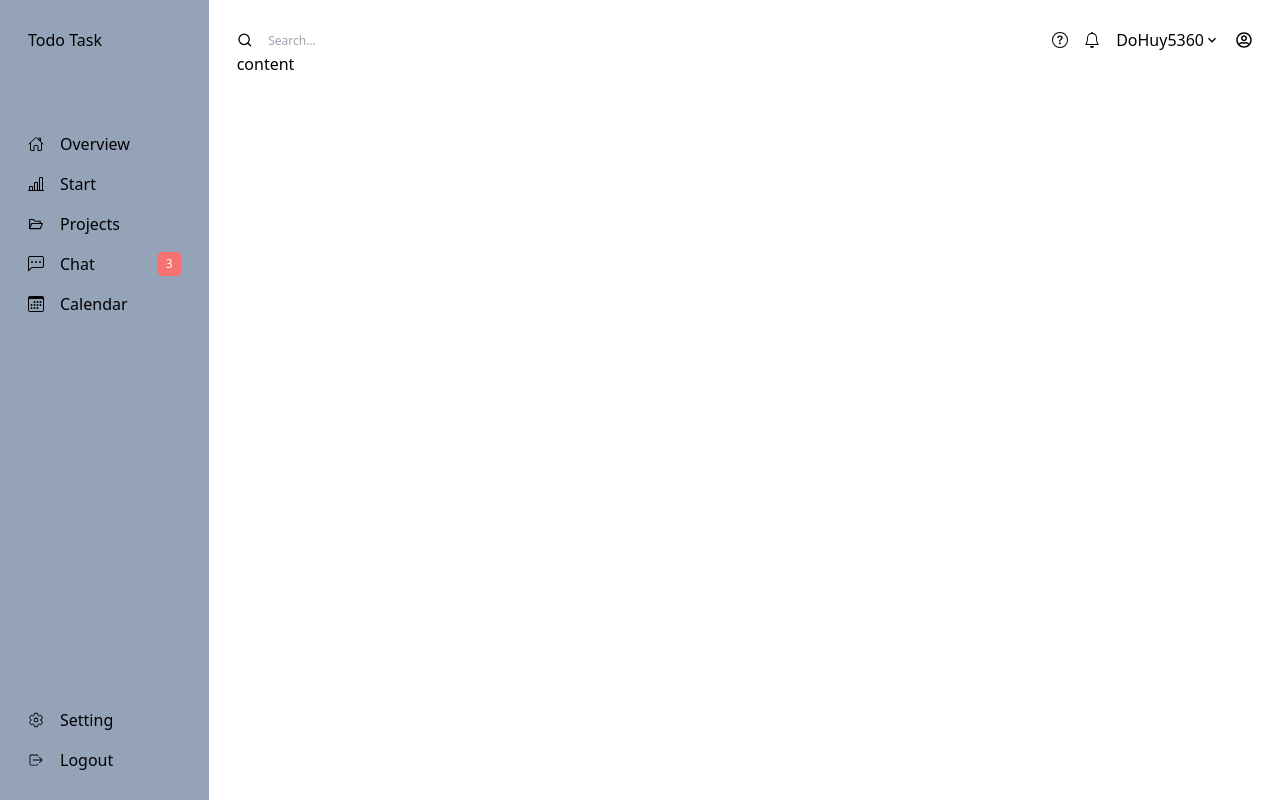
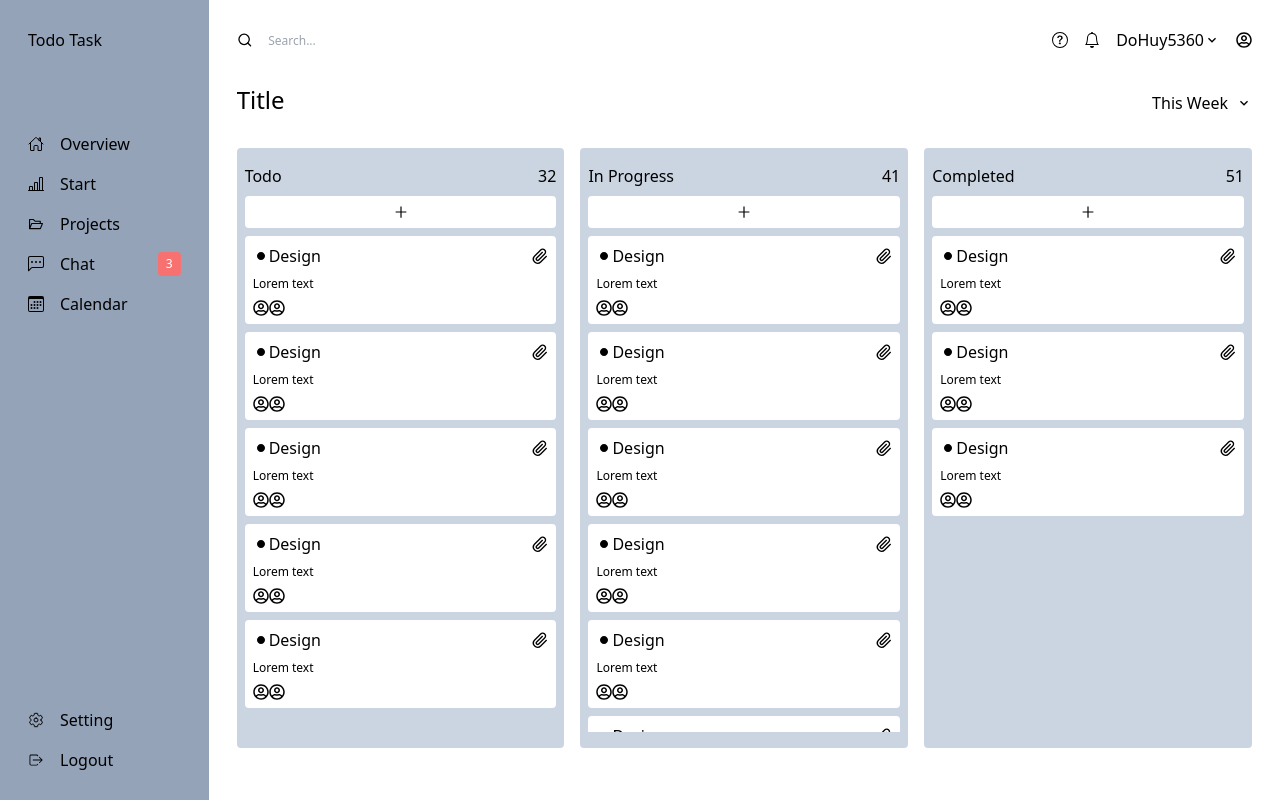
Before and after one commit to DoHuy5360/todo-task, a React (Create React App) app: page / in a window 1280 px wide. Built offline with nearby package versions, Linux system fonts and the light colour scheme.

Commit message:
Content 90%

```diff
--- /dev/null
+++ b/src/components/Content/components/Card/card.js
@@ -0,0 +1,33 @@
+import { GoPrimitiveDot } from "react-icons/go";
+import { GrAttachment } from "react-icons/gr";
+import { FaRegUserCircle } from "react-icons/fa";
+function Card({ title, description }) {
+	return (
+		<div className="flex flex-col gap-2 p-2 rounded bg-white">
+			<div className="flex items-center justify-between">
+				<div className="flex items-center">
+					<div>
+						<GoPrimitiveDot />
+					</div>
+					<div>{title}</div>
+				</div>
+				<div>
+					<GrAttachment />
+				</div>
+			</div>
+			<div>
+				<div className="text-xs">{description}</div>
+			</div>
+			<div className="flex items-center">
+				<div>
+					<FaRegUserCircle />
+				</div>
+				<div>
+					<FaRegUserCircle />
+				</div>
+			</div>
+		</div>
+	);
+}
+
+export default Card;
--- /dev/null
+++ b/src/components/Content/components/StatusColumn/statusColumn.js
@@ -0,0 +1,19 @@
+import { AiOutlinePlus } from "react-icons/ai";
+function StatusColumn({ name, amountCard, children }) {
+	return (
+		<div className="flex flex-col gap-2 bg-slate-300 w-full p-2 rounded h-5/6 pb-4 overflow-hidden">
+			<div>
+				<div className="flex items-center justify-between py-2">
+					<div>{name}</div>
+					<div>{amountCard}</div>
+				</div>
+				<div className="grid place-items-center p-2 bg-white rounded cursor-pointer">
+					<AiOutlinePlus />
+				</div>
+			</div>
+			<div className="flex flex-col gap-2 overflow-y-scroll h-full pb-2">{children}</div>
+		</div>
+	);
+}
+
+export default StatusColumn;
--- a/src/components/Content/content.js
+++ b/src/components/Content/content.js
@@ -1,5 +1,43 @@
+import { MdKeyboardArrowDown } from "react-icons/md";
+import StatusColumn from "./components/StatusColumn/statusColumn.js";
+import Card from "./components/Card/card.js";
 function Content() {
-	return <div>content</div>;
+	return (
+		<div className="overflow-hidden">
+			<div className="flex items-baseline justify-between py-8">
+				<div className="text-2xl">Title</div>
+				<div className="flex items-center gap-2 cursor-pointer">
+					<div>This Week</div>
+					<div>
+						<MdKeyboardArrowDown />
+					</div>
+				</div>
+			</div>
+			<div className="flex gap-4 h-full">
+				<StatusColumn name="Todo" amountCard="32">
+					<Card title="Design" description="Lorem text"></Card>
+					<Card title="Design" description="Lorem text"></Card>
+					<Card title="Design" description="Lorem text"></Card>
+					<Card title="Design" description="Lorem text"></Card>
+					<Card title="Design" description="Lorem text"></Card>
+				</StatusColumn>
+				<StatusColumn name="In Progress" amountCard="41">
+					<Card title="Design" description="Lorem text"></Card>
+					<Card title="Design" description="Lorem text"></Card>
+					<Card title="Design" description="Lorem text"></Card>
+					<Card title="Design" description="Lorem text"></Card>
+					<Card title="Design" description="Lorem text"></Card>
+					<Card title="Design" description="Lorem text"></Card>
+					<Card title="Design" description="Lorem text"></Card>
+				</StatusColumn>
+				<StatusColumn name="Completed" amountCard="51">
+					<Card title="Design" description="Lorem text"></Card>
+					<Card title="Design" description="Lorem text"></Card>
+					<Card title="Design" description="Lorem text"></Card>
+				</StatusColumn>
+			</div>
+		</div>
+	);
 }
 
 export default Content;
--- a/src/components/Layout/layout.js
+++ b/src/components/Layout/layout.js
@@ -6,7 +6,7 @@ function Layout({ children }) {
 		<>
 			<div className="flex w-full">
 				<Sidebar />
-				<div className="flex flex-col w-full p-7">
+				<div className="flex flex-col w-full p-7 h-screen">
 					<Header />
 					{children}
 				</div>
```
